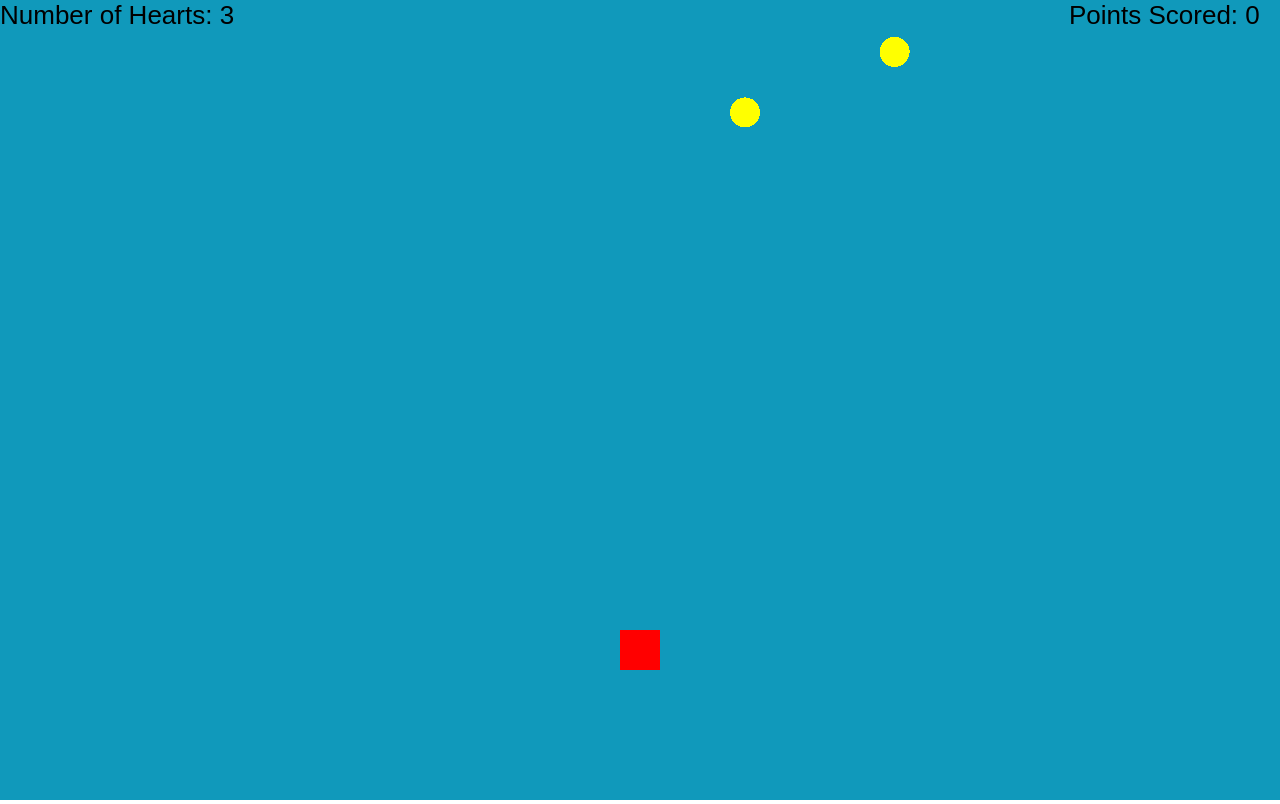
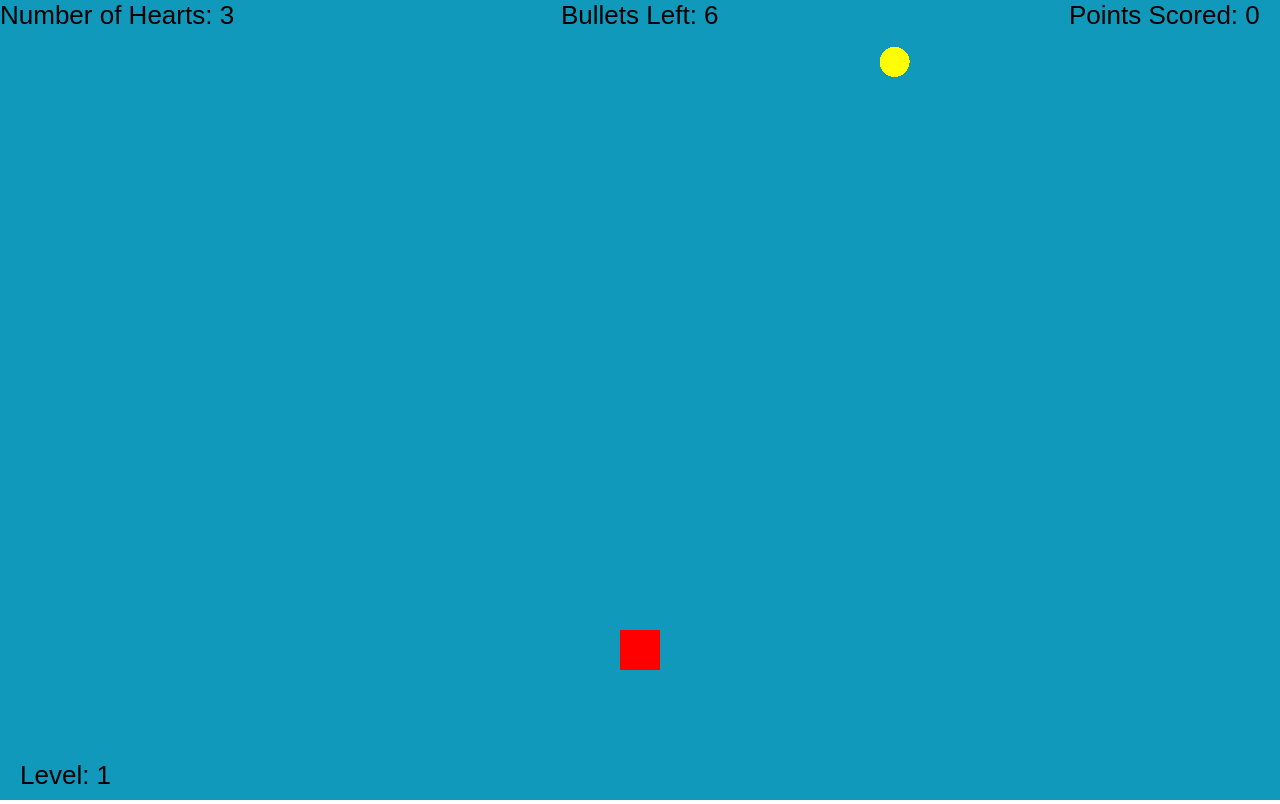
Before and after one commit to alawimartins/shooter-game, a plain HTML site: page index.html in a window 1280 px wide. Drawn offline with Linux system fonts and the light colour scheme.

Commit message:
added more levels

```diff
--- a/index.html
+++ b/index.html
@@ -33,23 +33,38 @@
         let rect;
         let targetsArray = []
         let bulletsArray =[];
-        let bulletsLeft = 3;
+        let bulletsLeft;
         let bulletsEmpty = false;
         let score= 0;
         let lifeScore = 3;
         let currentLevel = 0;
         let levels = [{
-            bullets: 30,
-            enemys: 2,
+            bullets: 6,
+            enemys: 1,
         }, {
-            bullets: 5,
-            enemys: 4
+            bullets: 3,
+            enemys: 1
+        }, {
+            bullets: 1,
+            enemys: 1
+        }, {
+            bullets: 1,
+            enemys: 1
         }]
 
         //adding scored points to the stage
         const basicText = new PIXI.Text(`Points Scored: ${score}`);
         basicText.anchor.x = 1;
         stage.addChild(basicText)
+
+        const bulletsText = new PIXI.Text(`Bullets Left: ${bulletsLeft}`);
+        bulletsText.anchor.x = .5;
+        stage.addChild(bulletsText)
+
+        const levelText = new PIXI.Text(`Level: ${currentLevel + 1}`);
+        stage.addChild(levelText)
+
+
 
         //adding hearts to the stage
         const lifeText = new PIXI.Text(`Number of Hearts: ${lifeScore}`);
@@ -111,17 +126,71 @@
             // clean the scene
 
              currentLevel++;
+
+             if (currentLevel === 1) {
+                stage.addChild(bonusBullets)
+             }
              resetGame();
 
              startLevel();
 
+        }
+
+        //10th add the event on pointerdown.
+        nextLevelButton.on('pointerdown', nextLevel2);
 
 
+        const repeatScene = new PIXI.Container();
+        stage.addChild(repeatScene);
+        repeatScene.visible = false;
+
+
+        const repeatLevelBackground = new PIXI.Graphics();
+        repeatLevelBackground.beginFill(0xff0000); //adding color to the rectangle
+        repeatLevelBackground.drawRect(-200, -200, 400, 400); //setting the anchor and mesures
+
+        repeatScene.addChild(repeatLevelBackground);
+
+        const repeatLevelMessage = new PIXI.Text("You lost, but you can still restart on the same level!");
+        repeatLevelMessage.y = -repeatLevelBackground.height/2 + 20;
+        repeatLevelMessage.anchor.x = 0.5
+        repeatLevelMessage.anchor.y = 0
+        repeatLevelBackground.addChild(repeatLevelMessage);
+
+
+        const repeatLevelButton = new PIXI.Graphics();
+        repeatLevelButton.beginFill(0x000000);
+        repeatLevelButton.drawRect(-50, -25, 100, 50);
+
+        repeatLevelBackground.addChild(repeatLevelButton);
+
+        let repeatLevelButtonStyle = new PIXI.TextStyle({
+            fontFamily: "Futura",
+            fontSize: 20,
+            fill: "white"
+        });
+
+        const repeatLevelText = new PIXI.Text("Repeat Level", repeatLevelButtonStyle);
+        repeatLevelText.anchor.x = .5
+        repeatLevelText.anchor.y = .5
+        repeatLevelButton.addChild(repeatLevelText)
+
+        repeatLevelButton.interactive =true;
+        repeatLevelButton.buttonMode = true;
+
+
+
+        function repeatCurrentLevel () {
+            repeatScene.visible = false;
+
+            resetGame();
+
+            startLevel();
         }
 
 
         //10th add the event on pointerdown.
-        nextLevelButton.on('pointerdown', nextLevel2);
+        repeatLevelButton.on('pointerdown', repeatCurrentLevel);
 
         //The gameOver pop-up will be the same idea as the WonScene
         const gameOverScene = new PIXI.Container();
@@ -171,6 +240,7 @@
         function refreshPage(){
             // reset variables, clean scene etc.
             currentLevel = 0;
+
             gameOverScene.visible = false;
 
             score= 0;
@@ -215,13 +285,19 @@
                 circle.beginFill(0xffff00);
                 circle.drawCircle(0, 0, 15);
                 circle.x = Math.random() * app.screen.width;
-                circle.y = Math.random() * 200;
+                circle.y = Math.random() * 200 + 10;
 
                 targetsArray.push(circle)
 
                 stage.addChild(circle)
             }
         }
+
+        const bonusBullets = new PIXI.Graphics()
+        bonusBullets.beginFill(0xff0000);
+        bonusBullets.drawCircle(0, 0, 15);
+        bonusBullets.x = Math.random() * app.screen.width;
+        bonusBullets.y = Math.random() * 200 + 10;
 
         //starting with 2 enemys
 
@@ -230,6 +306,8 @@
             const levelData = levels[currentLevel];
             createEnemys(levelData.enemys)
             bulletsLeft = levelData.bullets;
+            bulletsText.text = `Bullets Left: ${bulletsLeft}`
+            levelText.text = `Level: ${currentLevel + 1}`
         }
 
         startLevel();
@@ -286,7 +364,7 @@
 
         function fire (){
             if (bulletsEmpty) {
-                console.log('stop here because no bullets')
+
                 return;
             }
 
@@ -296,7 +374,7 @@
             bullet.x = rect.x;
             bullet.y = rect.y;
             bulletsLeft = bulletsLeft - 1
-
+            bulletsText.text = `Bullets Left: ${bulletsLeft}`
             bulletsArray.push(bullet)
 
 
@@ -381,18 +459,47 @@
                 }
             }
 
-            if (lifeScore<0) {
+            bonusBullets.x += .9;
+            if (bonusBullets.x >= app.screen.width) {
+                bonusBullets.x =-Math.random() * 100;
+            }
+
+            //collision between the bonusBullets and bulletArray
+
+                for(let j=0; j<bulletsArray.length; j++) {
+                    let bullet = bulletsArray[j]
+                    var dx = bullet.x - bonusBullets.x;
+                    var dy = bullet.y - bonusBullets.y;
+                    var distance = Math.sqrt(dx * dx + dy * dy);
+                    if (distance < bullet.width/2 + bonusBullets.width/2) {
+                        stage.removeChild(bonusBullets)
+                        stage.removeChild(bullet)
+                        bulletsArray.splice(j,1)
+                        j--
+                        bulletsLeft = bulletsLeft + 3
+                        bulletsText.text = `Bullets Left: ${bulletsLeft}`
+                    }
+
+                }
+
+
+
+
+
+
+            if (lifeScore<=0) {
+                if (bulletsArray.length + bulletsLeft < targetsArray.length) {
+                lifeScore= lifeScore -1
                 gameOverScene.visible = true; //this will make the player go back to level 0
                 paused = true;
+                }
             }
 
             if (lifeScore>0) {
                 if (bulletsArray.length + bulletsLeft < targetsArray.length) {
-                    console.log(bulletsArray.length, bulletsLeft)
 
                     lifeScore= lifeScore -1
-                    gameOverScene.visible = true
-                    console.log("hello")
+                    repeatScene.visible = true;
                     paused = true;//display a gameOverscene but to go back to the same level
                 }
             }
@@ -404,6 +511,9 @@
             app.renderer.resize(window.innerWidth, window.innerHeight)
 
             basicText.x = window.innerWidth - 20;
+            bulletsText.x = window.innerWidth/2
+            levelText.y = window.innerHeight -40
+            levelText.x =  20
             //app.renderer will get the full size of the canvas
             gameOverBackground.y = app.renderer.height/2;
 
@@ -411,6 +521,9 @@
 
             restartBackground.x = app.renderer.width/2
             restartBackground.y = app.renderer.height/2;
+
+            repeatLevelBackground.x=app.renderer.width/2
+            repeatLevelBackground.y=app.renderer.height/2;
 
         }
 
```
